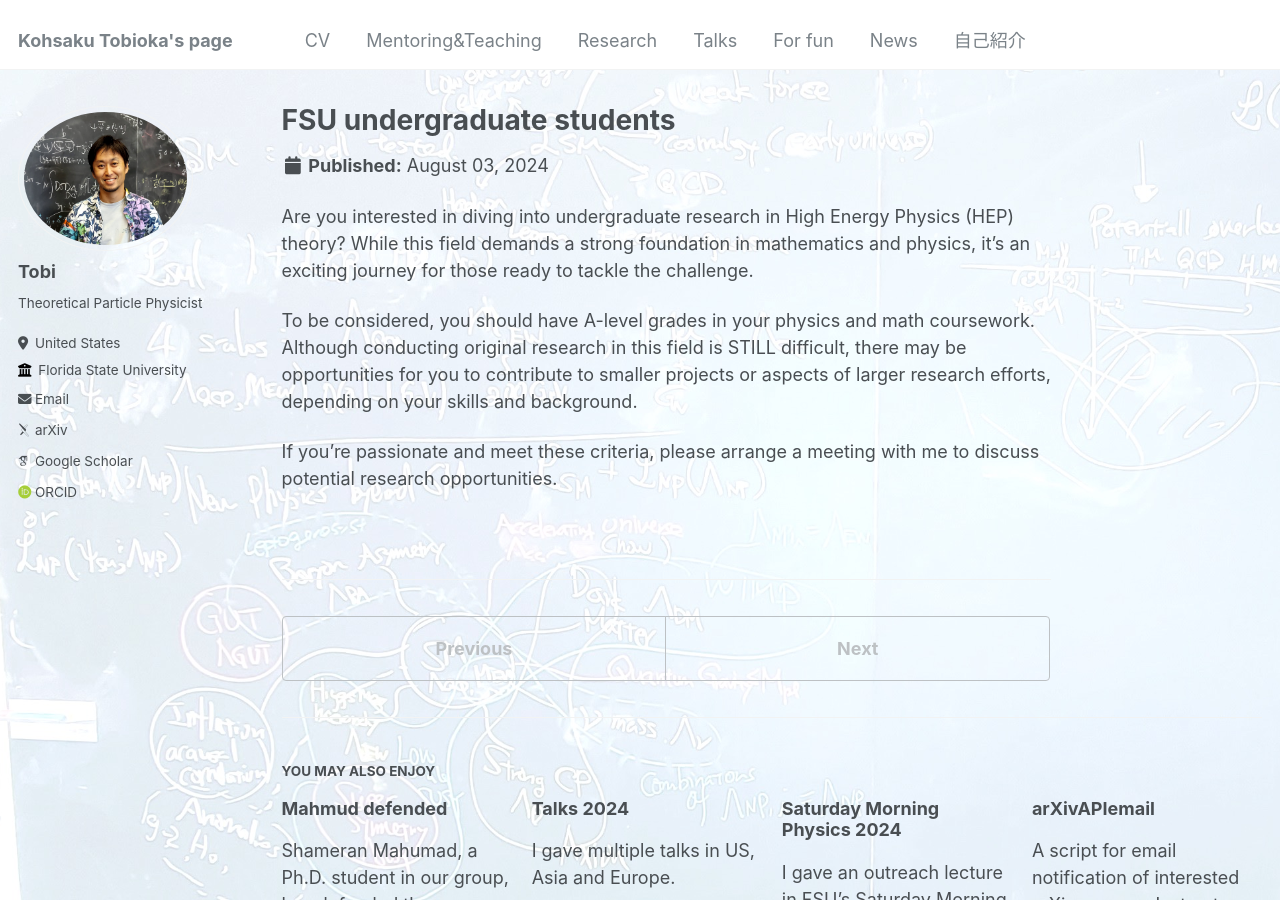
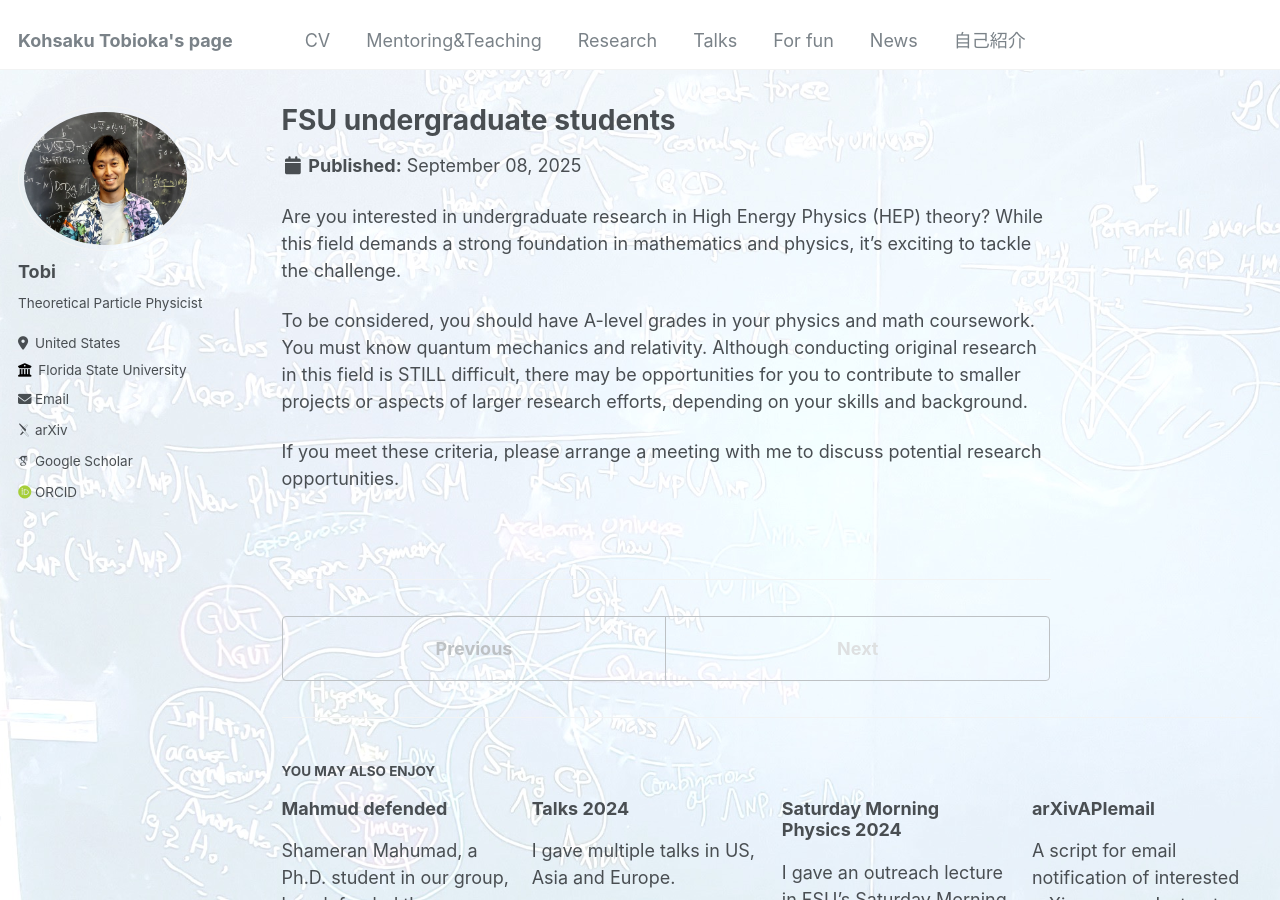
Before and after one commit to Kohsaku-Tobioka/Kohsaku-Tobioka.github.io, a Jekyll site: the page built from _posts/2024-08-03-student3.md, in a window 1280 px wide and 900 px high. Built offline with Jekyll 4.4.1, drawn with Linux system fonts in a browser that asks for light colours; some web fonts are replaced.

Commit message:
update student post

```diff
--- a/_posts/2024-08-03-student3.md
+++ b/_posts/2024-08-03-student3.md
@@ -1,11 +1,11 @@
 ---
 title: 'FSU undergraduate students'
-date: 2024-08-03
+date: 2025-09-08
 permalink: /news/student-3/
 ---
 
-Are you interested in diving into undergraduate research in High Energy Physics (HEP) theory? While this field demands a strong foundation in mathematics and physics, it’s an exciting journey for those ready to tackle the challenge.
+Are you interested in undergraduate research in High Energy Physics (HEP) theory? While this field demands a strong foundation in mathematics and physics, it’s exciting to tackle the challenge.
 
-To be considered, you should have A-level grades in your physics and math coursework. Although conducting original research in this field is STILL difficult, there may be opportunities for you to contribute to smaller projects or aspects of larger research efforts, depending on your skills and background.
+To be considered, you should have A-level grades in your physics and math coursework. You must know quantum mechanics and relativity. Although conducting original research in this field is STILL difficult, there may be opportunities for you to contribute to smaller projects or aspects of larger research efforts, depending on your skills and background.
 
-If you’re passionate and meet these criteria, please arrange a meeting with me to discuss potential research opportunities.
+If you meet these criteria, please arrange a meeting with me to discuss potential research opportunities.
```
